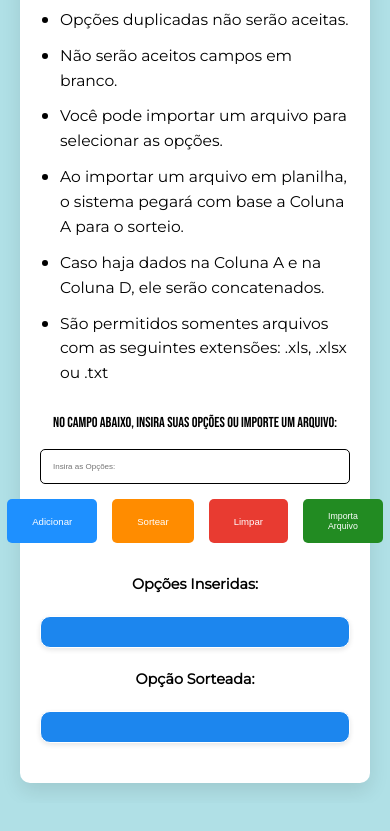
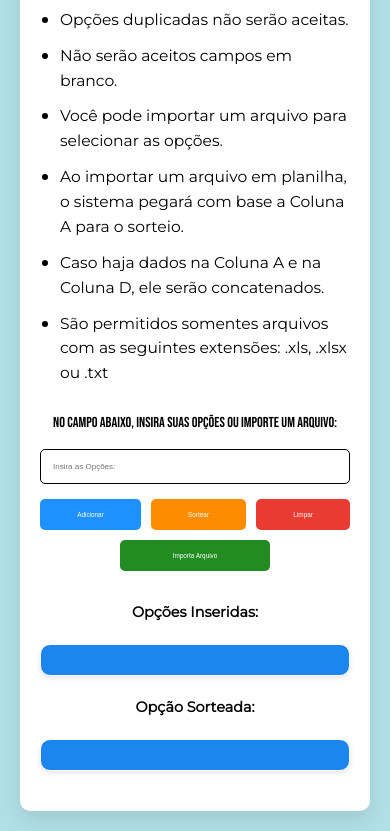
Before and after one commit to Halwyr/Sorteador, a plain HTML site: page index.html in a window 390 px wide. Shown: the part 529-1360 px from the top of the page. Before the commit the page ends 1332 px from the top, so only its background shows below. Drawn offline with nearby package versions, Linux system fonts and the light colour scheme.

Commit message:
Fix: Botões com erro  de responsividade em celulares corrigido.

```diff
--- a/styles/style.css
+++ b/styles/style.css
@@ -2,7 +2,7 @@
   --color-primary: #1e90ff;
   --color-secondary: #ff8c00;
   --color-tertiary: #e83b31;
-  --color-quarternary: #228B22;
+  --color-quarternary: #228b22;
   --color-text: #000000;
   --color-background: #b0e0e6;
   --color-white: #ffffff;
@@ -429,6 +429,19 @@ li.dark {
     font-size: 0.5em;
   }
 
+  .buttons {
+    display: flex;
+    flex-wrap: wrap;
+    justify-content: center;
+    gap: 10px;
+  }
+
+  .buttons button {
+    flex: 1 1 auto;
+    max-width: 150px;
+    font-size: 0.8em;
+  }
+
   .popup {
     width: 60%;
   }
```
